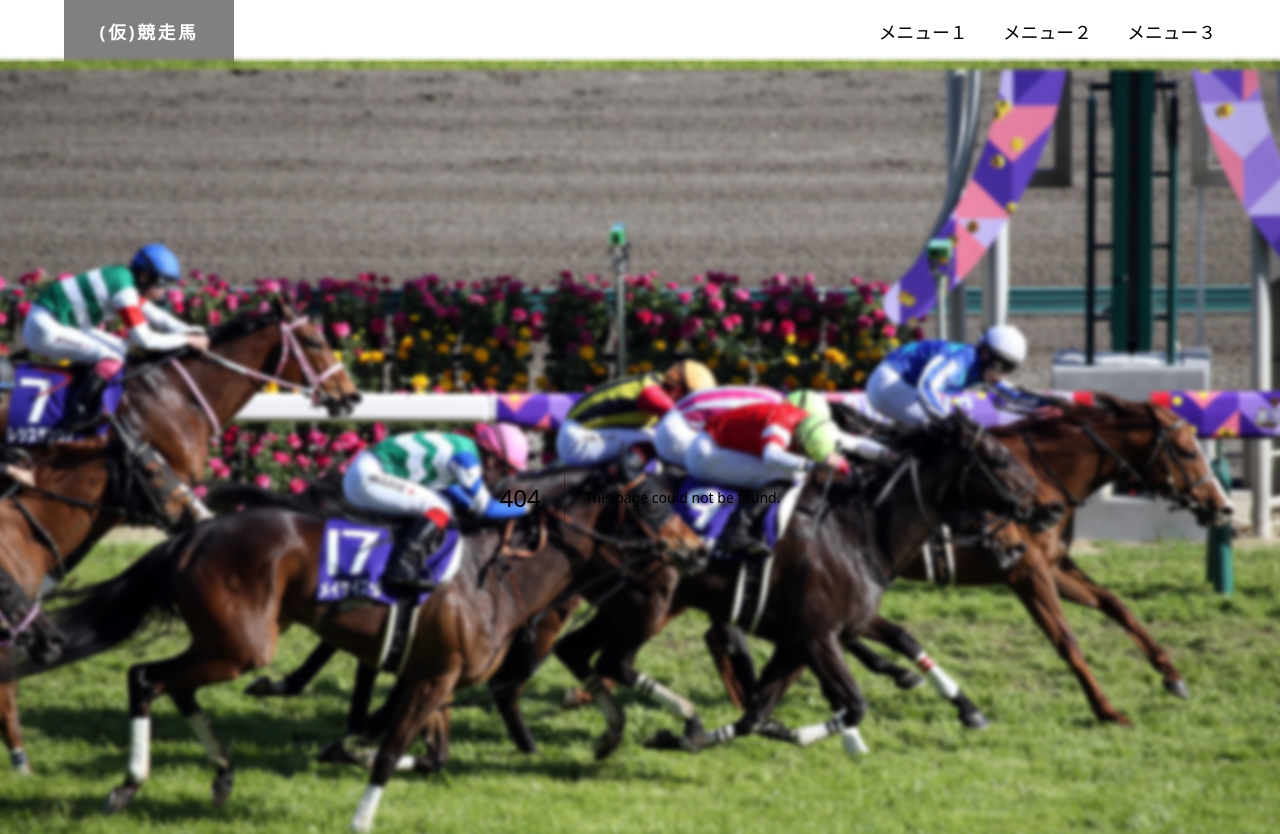
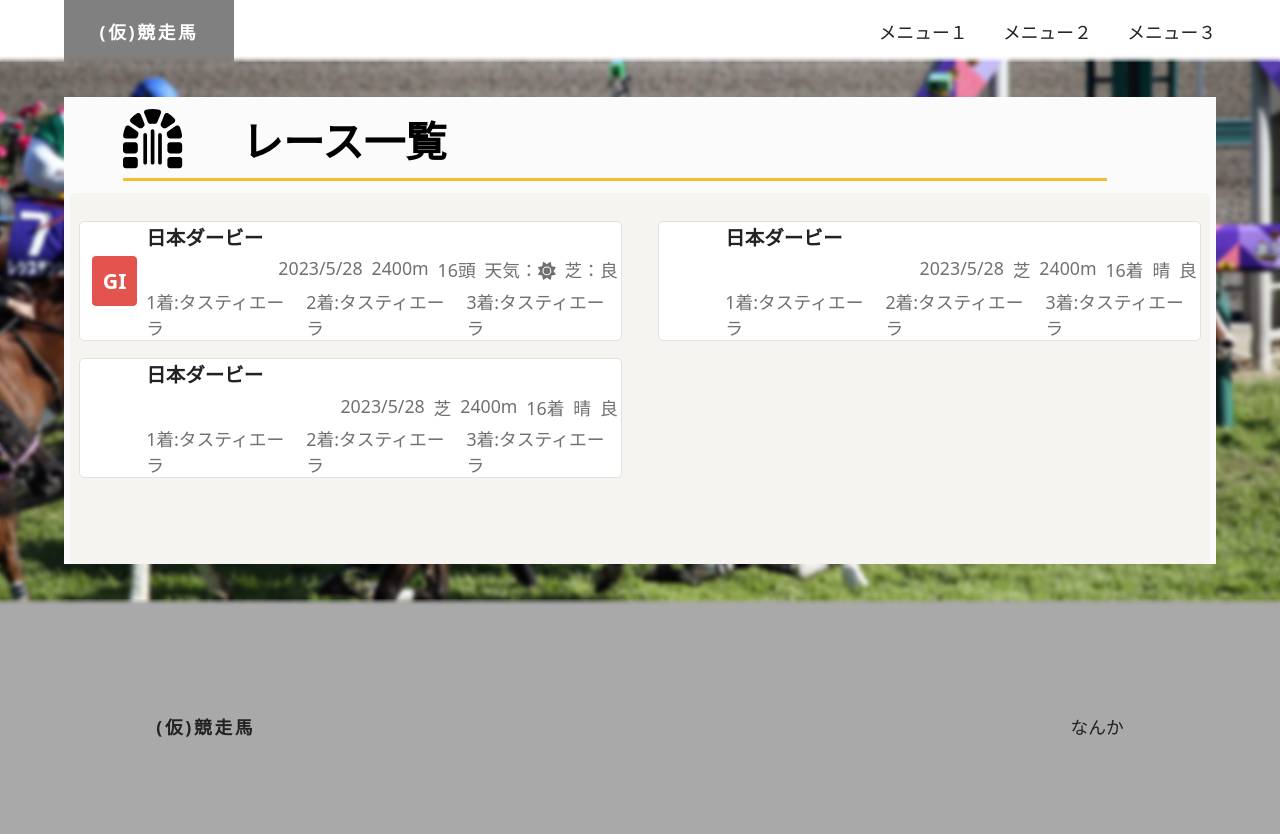
Before and after one commit to arubaito/kyosoba-front, a Next.js app: page /raceIchiran in a window 1280 px wide. Before the commit this address had no page. Shown: the top 834 px of the page. Built offline with nearby package versions, Linux system fonts and the light colour scheme.

Commit message:
レース結果一覧画面をひとまずハードコーディングでサンプルを作成

```diff
--- /dev/null
+++ b/pages/raceIchiran/index.jsx
@@ -0,0 +1,73 @@
+import styles from "styles/page/K03_RaceIchiran.module.css";
+import { FontAwesomeIcon } from "@fortawesome/react-fontawesome";
+import { faDungeon } from "@fortawesome/free-solid-svg-icons";
+import { faSun } from "@fortawesome/free-solid-svg-icons";
+
+export default function () {
+    return (
+        <div className={styles.raceIchiranContentsBox}>
+            <h1 className={styles.titleAndIcon}>
+                <FontAwesomeIcon icon={faDungeon} size="1.5x" />
+                <div className={styles.title}>レース一覧</div>
+            </h1>
+            <div className={styles.raceIchiran}>
+                {/* 各レースのボックス */}
+                <div className={styles.raceBox}>
+                    <div className={styles.raceRank}>GI</div>
+                    <div className={styles.raceName}>日本ダービー</div>
+                    <div className={styles.raceInfo}>
+                        <div>2023/5/28</div>
+                        <div>2400m</div>
+                        <div>16頭</div>
+                        <div>天気：<FontAwesomeIcon icon={faSun} /></div>
+                        <div>芝：良</div>
+                    </div>
+                    <div className={styles.tyakuzyun}>
+                        <div>1着:タスティエーラ</div>
+                        <div>2着:タスティエーラ</div>
+                        <div>3着:タスティエーラ</div>
+                    </div>
+                </div>
+
+
+
+                <div className={styles.raceBox}>
+                    <div className={styles.raceName}>日本ダービー</div>
+                    <div className={styles.raceInfo}>
+                        <div>2023/5/28</div>
+                        <div>芝</div>
+                        <div>2400m</div>
+                        <div>16着</div>
+                        <div>晴</div>
+                        <div>良</div>
+                    </div>
+                    <div className={styles.tyakuzyun}>
+                        <div>1着:タスティエーラ</div>
+                        <div>2着:タスティエーラ</div>
+                        <div>3着:タスティエーラ</div>
+                    </div>
+                </div>
+                <div className={styles.raceBox}>
+                    <div className={styles.raceName}>日本ダービー</div>
+                    <div className={styles.raceInfo}>
+                        <div>2023/5/28</div>
+                        <div>芝</div>
+                        <div>2400m</div>
+                        <div>16着</div>
+                        <div>晴</div>
+                        <div>良</div>
+                    </div>
+                    <div className={styles.tyakuzyun}>
+                        <div>1着:タスティエーラ</div>
+                        <div>2着:タスティエーラ</div>
+                        <div>3着:タスティエーラ</div>
+                    </div>
+                </div>
+
+
+
+
+            </div>
+        </div>
+    );
+}
--- /dev/null
+++ b/styles/page/K03_RaceIchiran.module.css
@@ -0,0 +1,118 @@
+.raceIchiranContentsBox{
+    background-color: rgb(252, 251, 251);
+}
+
+/* 見出しとアイコンの表示 */
+.titleAndIcon{
+    color:black;
+    display: flex;
+    align-items: center;
+    gap: 1em;
+    margin-left: 1em;
+    margin-bottom: 0.2em;
+    padding-top: 0.2em;
+    padding-bottom: 0.2em;
+}
+/* 見出しのフォント */
+.title{
+    font-size: 70%;
+    align-self: flex-end;
+}
+
+/* 見出し下の横線 */
+.titleAndIcon{
+    position: relative;
+    top: 0;
+    left: 0;
+}
+.titleAndIcon::before{
+    position: absolute;
+    bottom: 0;
+    content: '';
+    width: 90%;
+    border-bottom: 3px solid #f6ba33;
+}
+
+/* 各レースのボックス */
+.raceIchiran{
+    /* ２列のグリッドレイアウト */
+    display: grid;
+    grid-template-columns: 1fr 1fr;
+    gap: 1em;
+    /* ボックスの背景 */
+    border-radius: 5px;
+    width: 99%;
+    margin: 0 auto;
+    background-color: rgb(245, 244, 241);
+    padding-top: var(--space-xs);
+    padding-bottom: var(--space-lg);
+}
+@media (max-width: 768px) {
+    .raceIchiran{
+        /* 画面幅が小さくなったら１列にする */
+        grid-template-columns: 1fr;
+    }
+}
+
+/* 各レースのボックスの中身 */
+.raceBox{
+    /* グリッドレイアウト */
+    display: grid;
+    grid-template-columns: 10% 90%;
+    grid-template-rows: auto auto auto;
+    grid-template-areas:
+        "rank raceName"
+        "rank raceInfo"
+        "rank tyakuzyun";
+    align-items: center;
+    gap: 0.3em;
+    /* ボックスの形 */
+    background-color: white;
+    border: 0.5px solid rgb(228, 225, 219);
+    border-radius: 5px;
+    padding-left: 0.5em;
+    padding-right: 0.5em;
+    margin-left: 0.5em;
+    margin-right: 0.5em;
+}
+/* グリッドレイアウトの配置 */
+.raceRank{
+    grid-area: rank;
+}
+.raceName{
+    grid-area: raceName;
+}
+.raceInfo{
+    grid-area: raceInfo;
+}
+.tyakuzyun{
+    grid-area: tyakuzyun;
+}
+
+/* ボックス内の各アイテムの設定 */
+.raceRank{
+    font-size: larger;
+    font-weight: bold;
+    color: white;
+    justify-self: center;
+    border: 1px solid white;
+    padding: 0.5em;
+    border-radius: 5px;
+    background-color: rgb(227, 84, 79);
+}
+.raceName{
+    font-size: 110%;
+    font-weight: bold;
+}
+
+.raceInfo, .tyakuzyun{
+    color: var(--gray-50);
+    font-size: var(--small-heading3);
+    display: flex;
+    gap: 0.5em;
+}
+
+.raceBox > .raceInfo, .raceBox >.tyakuzyun{
+    align-self: end;
+    justify-self: end;
+}
```
